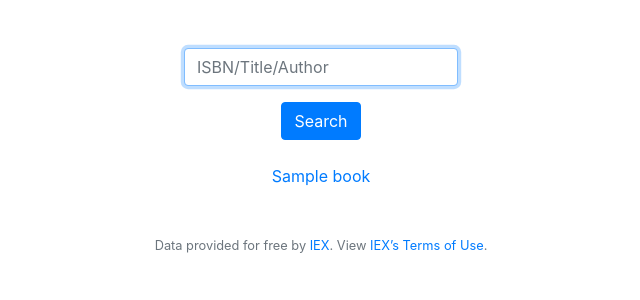
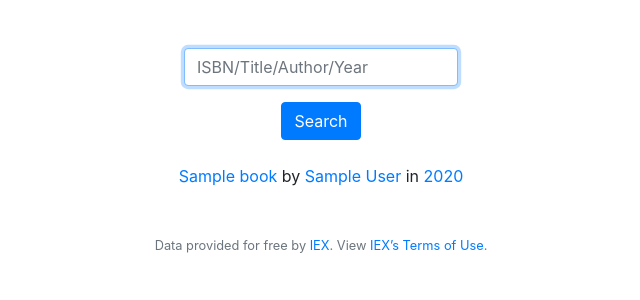
Before and after one commit to navetech/web50, a Flask app: template projects/2019/x/1/templates/search.html in a window 1280 px wide. Shown: the part 76-376 px from the top of the page, without its empty margins (319-959 px from the left). Run offline with Flask 2, Linux system fonts and the light colour scheme; the template is opened without the code that fills it: most values are stand-ins (such as "Sample title", 1, 10 or a date in 2020); some libraries are stand-ins or nearby versions.

Commit message:
New features in search page
Show also author and publication year of the books.

Included links to books by selected author and selected publication year.

Added seaching books by publication year

```diff
--- a/projects/2019/x/1/application.py
+++ b/projects/2019/x/1/application.py
@@ -38,9 +38,8 @@ def index():
 @app.route("/search", methods=["GET", "POST"])
 @login_required
 def search():
-    """ Search for a book"""
+    """ Search for a book """
 
-    # Empty books list
     books = []
 
     # User reached route via GET (as by clicking a link or via redirect)
@@ -56,11 +55,63 @@ def search():
             return render_template("search.html", books=books, searched=False)
 
         # Query database for books
+        try:
+            year = int(search_key)
+        except ValueError:
+            year = None
+
         search_key = "%" + search_key + "%"
-        books = db.execute("SELECT * FROM books where \
-                            isbn ILIKE :search_key OR title ILIKE :search_key OR \
-                            author ILIKE :search_key",
-                           {"search_key":search_key})
+
+        print(year, search_key)
+
+        if not year:
+            books = db.execute("SELECT * FROM books WHERE \
+                                isbn ILIKE :search_key OR title ILIKE :search_key OR \
+                                author ILIKE :search_key",
+                               {"search_key": search_key})
+        else:
+            books = db.execute("SELECT * FROM books WHERE \
+                                isbn ILIKE :search_key OR title ILIKE :search_key OR \
+                                author ILIKE :search_key OR year = :year",
+                               {"search_key": search_key, "year": year})
+
+        return render_template("search.html", books=books, searched=True)
+
+    else:
+        return apology("invalid method", 403)
+
+
+@app.route("/books/<string:author>/", methods=["GET"])
+@login_required
+def books_by_author(author):
+    """ Show books by author """
+
+    # User reached route via GET (as by clicking a link or via redirect)
+    if request.method == "GET":
+
+        # Query database for books
+        books = db.execute("SELECT * FROM books WHERE \
+                            author = :author",
+                           {"author": author})
+
+        return render_template("search.html", books=books, searched=True)
+
+    else:
+        return apology("invalid method", 403)
+
+
+@app.route("/books/<int:year>/", methods=["GET"])
+@login_required
+def books_in_year(year):
+    """ Show books in year """
+
+    # User reached route via GET (as by clicking a link or via redirect)
+    if request.method == "GET":
+
+        # Query database for books
+        books = db.execute("SELECT * FROM books WHERE \
+                            year = :year",
+                           {"year": year})
 
         return render_template("search.html", books=books, searched=True)
 
@@ -182,6 +233,7 @@ def login():
         session["user_username"] = user.username
         session["user_fullname"] = user.fullname
 
+
         # Report message
         flash('You were successfully logged in')
         flash(user.fullname)
@@ -205,13 +257,13 @@ def logout():
     return redirect("/")
 
 
-@app.route("/books/<string:book_isbn>")
+@app.route("/book/<string:isbn>")
 @login_required
-def book(book_isbn):
-    """Show book info"""
+def book(isbn):
+    """Show book's data """
 
     # Query database for book
-    book = db.execute("SELECT * FROM books WHERE isbn = :isbn", {"isbn": book_isbn}).fetchone()
+    book = db.execute("SELECT * FROM books WHERE isbn = :isbn", {"isbn": isbn}).fetchone()
 
     # Query database for book reviews
     reviews = db.execute("SELECT * FROM reviews WHERE book_id = :book_id",
--- a/projects/2019/x/1/templates/search.html
+++ b/projects/2019/x/1/templates/search.html
@@ -7,7 +7,7 @@
 {% block main %}
     <form action="/search" method="post">
         <div class="form-group">
-            <input autocomplete="off" autofocus class="form-control"  type="text" name="search-key" placeholder="ISBN/Title/Author">
+            <input autocomplete="off" autofocus class="form-control"  type="text" name="search-key" placeholder="ISBN/Title/Author/Year">
         </div>
         <button class="btn btn-primary" type="submit">Search</button>
     </form>
@@ -16,7 +16,13 @@
 
     <ul class="list-estilo">
         {% for book in books%}
-            <li><a href="{{ url_for('book', book_isbn=book['isbn']) }}">{{ book.title }}</a></li>
+            <li>
+                <a href="{{ url_for('book', isbn=book['isbn']) }}">{{ book.title }}</a>
+                by
+                <a href="{{ url_for('books_by_author', author=book['author']) }}">{{ book.author }}</a>
+                in
+                <a href="{{ url_for('books_in_year', year=book['year']) }}">{{ book.year }}</a>
+            </li>
         {% else %}
             {% if searched %}
                 <li>No matches</li>
```
Also changed, not shown: 5 other files.
